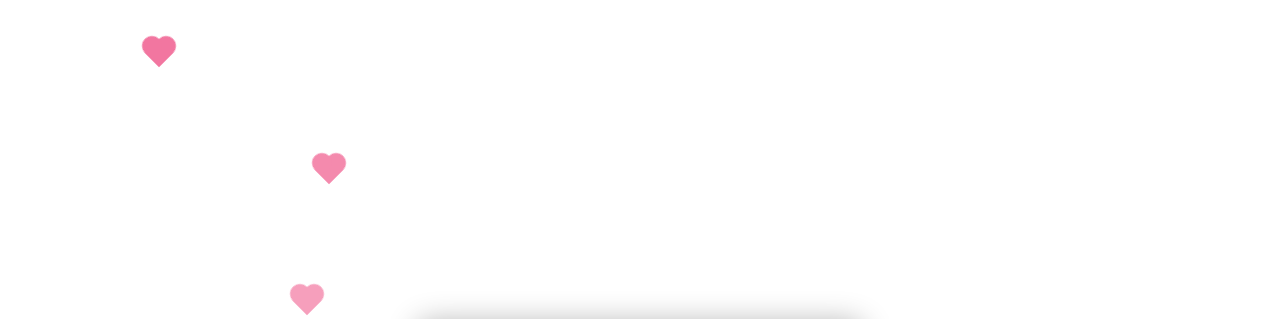
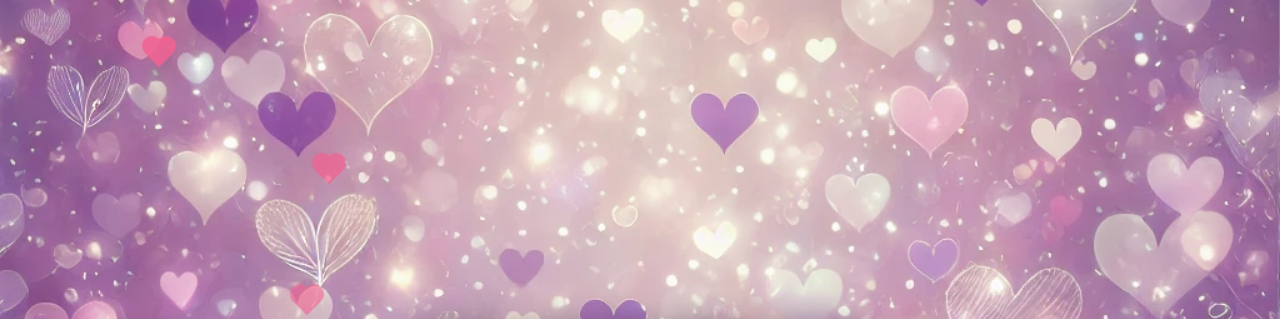
Before and after one commit to Georgemshv/HappyBirthdayLiza, a plain HTML site: page index.html in a window 1280 px wide. Shown: the top 319 px of the page. Drawn offline with Linux system fonts and the light colour scheme; the site is published under a folder, as on GitHub Pages, so addresses that start at the root find nothing.

Commit message:
Update index.html

```diff
--- a/index.html
+++ b/index.html
@@ -6,7 +6,7 @@
     <title>Happy Birthday!</title>
     <style>
         body {
-            background-image: url('/liza.webp');
+            background-image: url('liza.webp');
             background-size: cover;
             background-position: center;
             font-family: 'Arial', sans-serif;
```
